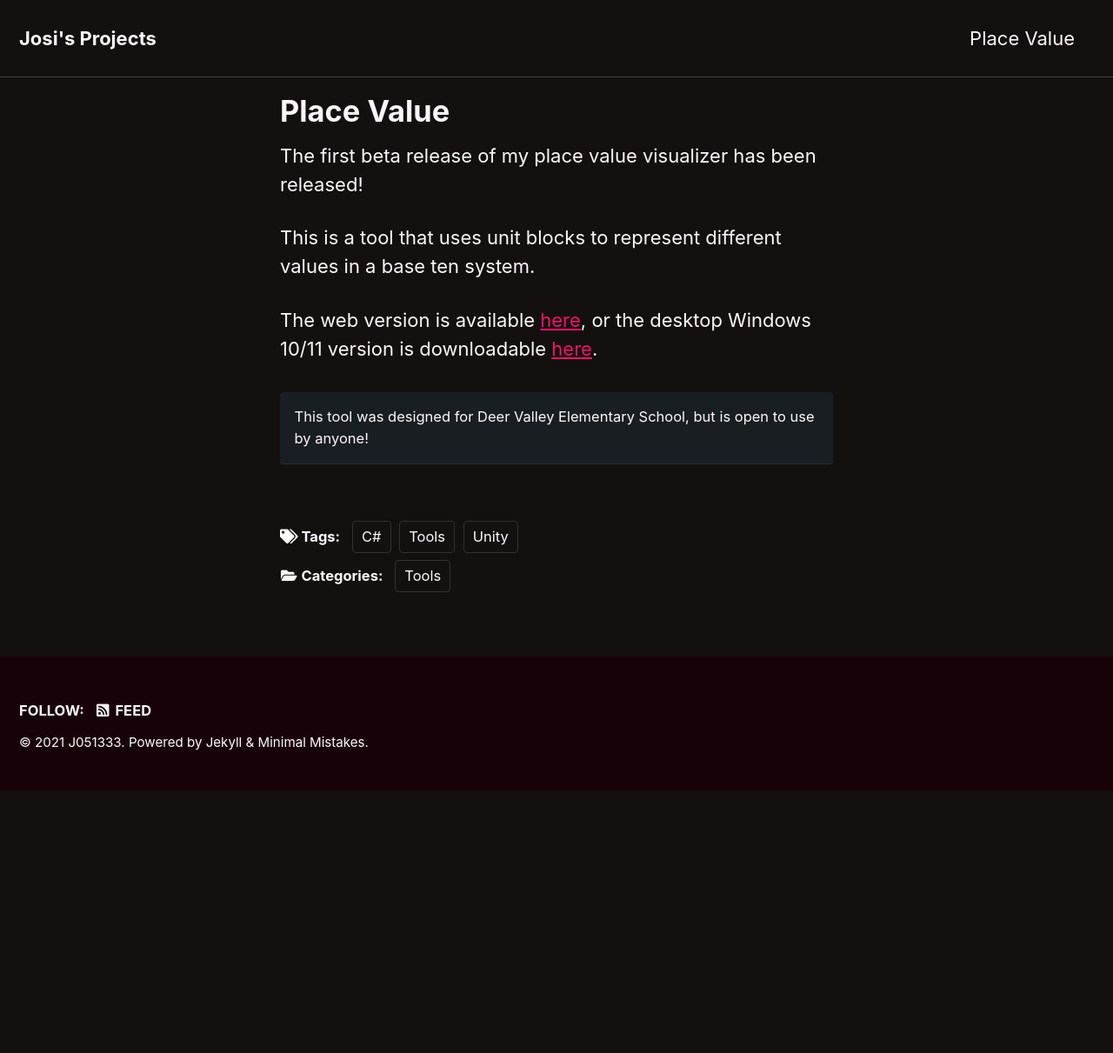
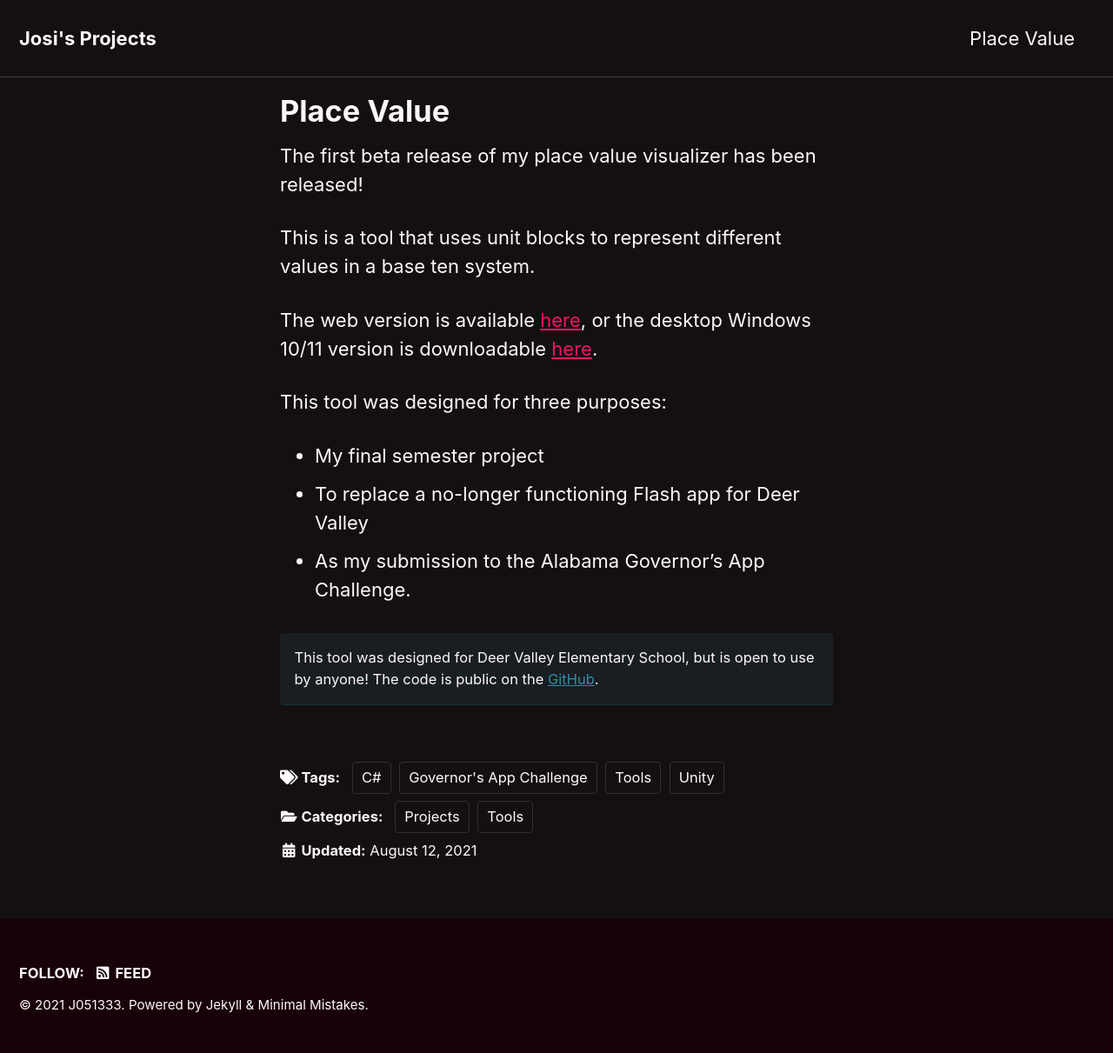
Before and after one commit to J051333/j051333.github.io, a Jekyll site: the page built from _posts/2021-08-12-Place-Value.md, in a window 1280 px wide. Shown: the whole page at 87% size. Built offline with Jekyll 4.4.1, drawn with Linux system fonts in a browser that asks for light colours; cached includes are drawn as plain includes; before the commit the page ends 909 px from its top, so only the background shows below that.

Commit message:
Update to place-value post, adding clarity and detail

```diff
--- a/_posts/2021-08-12-Place-Value.md
+++ b/_posts/2021-08-12-Place-Value.md
@@ -5,10 +5,12 @@
 layout: single
 categories:
   - Tools
+  - Projects
 tags:
   - Tools
   - Unity
   - C#
+  - Governor's App Challenge
 ---
 
 The first beta release of my place value visualizer has been released!
@@ -17,5 +19,10 @@
 
 The web version is available [here](/place-value/), or the desktop Windows 10/11 version is downloadable [here](https://github.com/J051333/place-value/releases/tag/Beta).
 
-This tool was designed for Deer Valley Elementary School, but is open to use by anyone!
+This tool was designed for three purposes:
+ - My final semester project
+ - To replace a no-longer functioning Flash app for Deer Valley
+ - As my submission to the Alabama Governor's App Challenge.
+
+This tool was designed for Deer Valley Elementary School, but is open to use by anyone! The code is public on the [GitHub](https://github.com/J051333/place-value/tree/main/Code).
 {: .notice--info}
```
